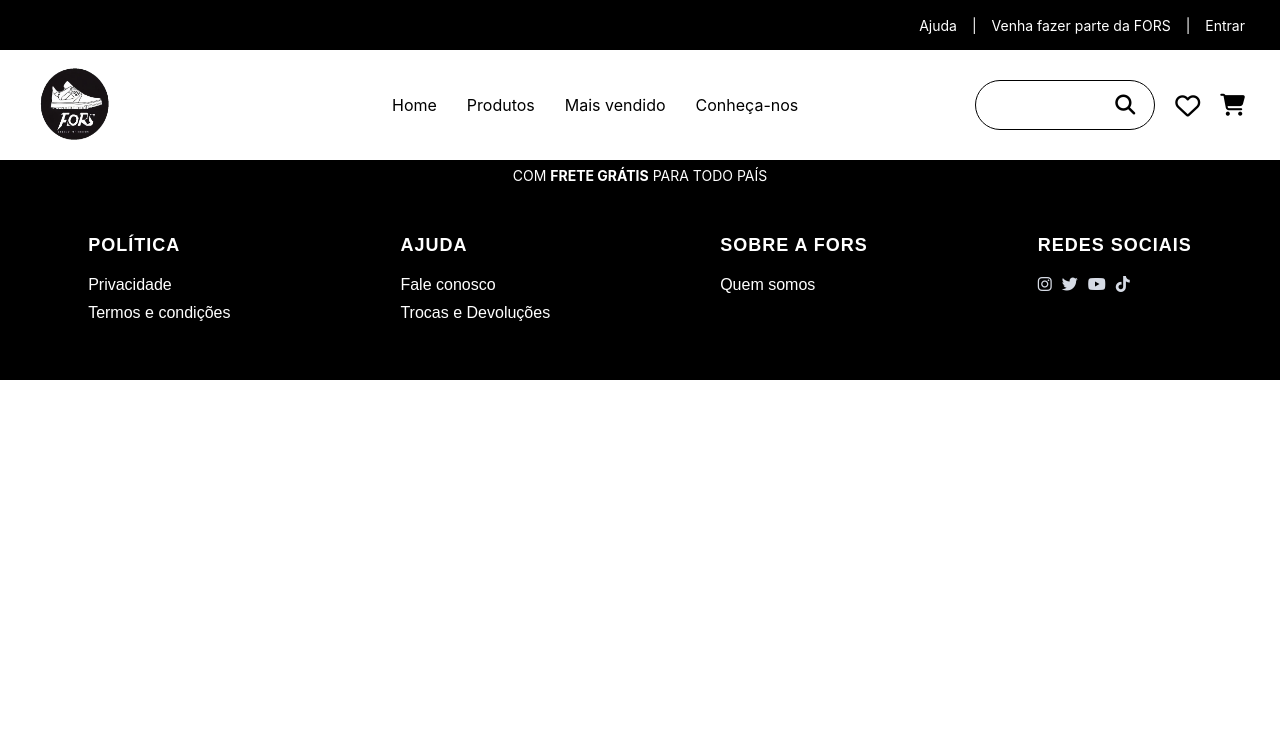
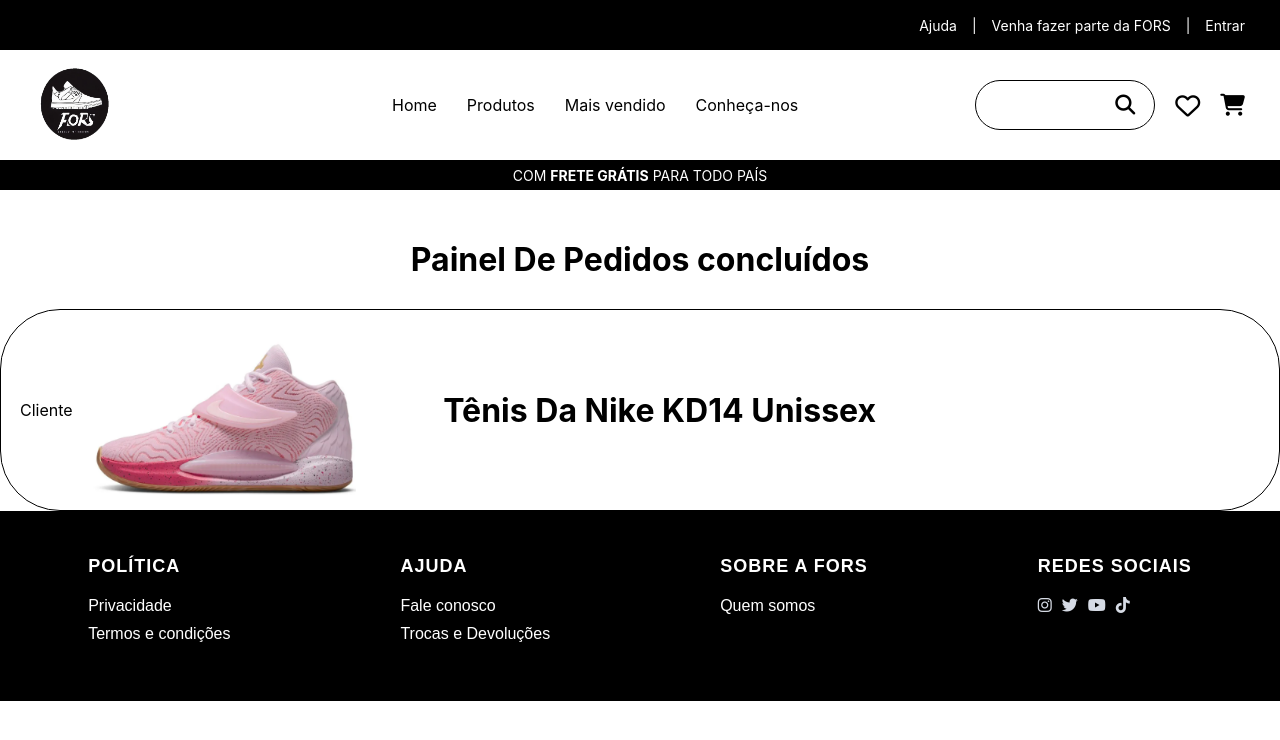
Before and after one commit to RafaelOliveiraSP/Projeto-TCC, a React app in the folder site/: page /PainelDePedidos in a window 1280 px wide. Built offline with nearby package versions, Linux system fonts and the light colour scheme.

```diff
--- a/site/src/pages/Adm/PainelDePedidos/index.js
+++ b/site/src/pages/Adm/PainelDePedidos/index.js
@@ -8,6 +8,27 @@
         <div className='pagina-produtos'>
             <Cabecalho />
 
+        <div className='texto1'>
+            <h1>Painel De Pedidos concluídos</h1>
+        </div>
+
+        <div className='quadrado-1-tenis'>
+            <p>Cliente</p>
+            <img  className='Nike-Kd14' src='./assets/images/Tenis-KD14Pink.png' alt='Jordan'/>
+            <h1>Tênis Da Nike KD14 Unissex</h1>
+
+
+        </div>
+
+
+
+
+
+
+
+
+
+
             <Rodape />
         </div>
     )
--- a/site/src/pages/Adm/PainelDePedidos/index.scss
+++ b/site/src/pages/Adm/PainelDePedidos/index.scss
@@ -0,0 +1,30 @@
+
+
+
+  .quadrado-1-tenis{
+        display: flex;
+        align-items: center;
+
+        height: auto;
+        width: auto;
+
+
+        padding: 15px 19px;
+        border-radius: 60px;
+        border: 1px solid #000;
+
+    > h1 {
+
+        display: flex;
+        width: 2000px;
+        padding-left: 7%;
+
+    }
+}
+
+    .Nike-Kd14{
+
+        width: 290px;
+        height: 170px;
+
+    }
--- a/site/src/pages/principal/PedidoRealizado/index.scss
+++ b/site/src/pages/principal/PedidoRealizado/index.scss
@@ -54,7 +54,7 @@
 
   border: 1px solid #000;
   background: #D9D9D9;
-  font: 14px Monda sans-serif;
+  font: 14px 'Monda', sans-serif;
   padding: 15px 30px;
   color: #000;
 }
```
